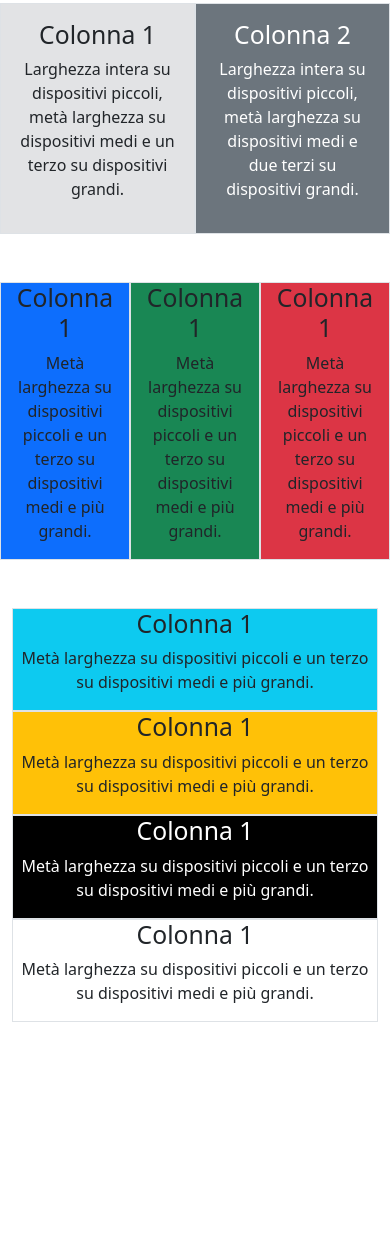
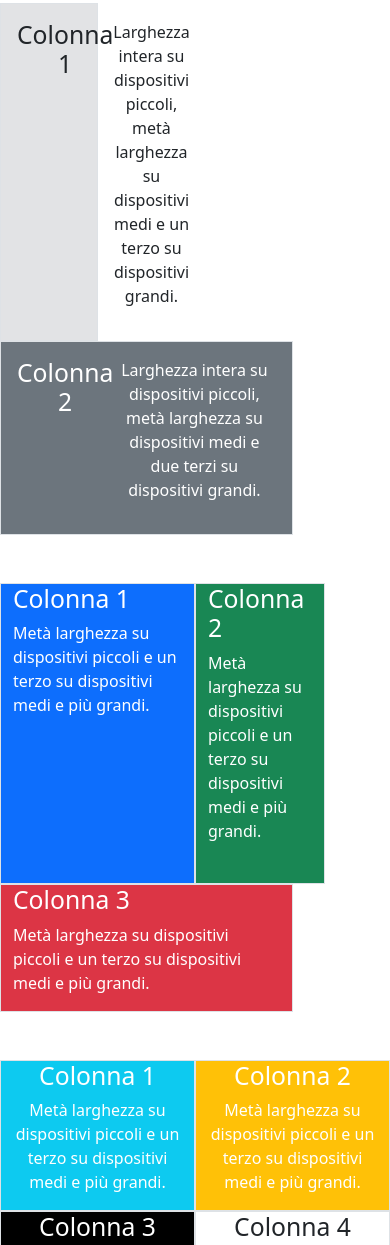
Before and after one commit to willymariino/htmlcss-bootstrap-layout, a plain HTML site: page index.html in a window 390 px wide. Shown: the part 204-1449 px from the top of the page. Before the commit the page ends 1226 px from the top, so only its background shows below. Drawn offline with nearby package versions, Linux system fonts and the light colour scheme.

Commit message:
fixed second and third row of columns in mobile

```diff
--- a/index.html
+++ b/index.html
@@ -4,7 +4,7 @@
 <head>
     <meta charset="utf-8">
     <meta name="viewport" content="width=device-width, initial-scale=1">
-    <title>Bootstrap demo</title>
+    <title>Bootstrap Grid layout</title>
     <link href="https://cdn.jsdelivr.net/npm/bootstrap@5.3.3/dist/css/bootstrap.min.css" rel="stylesheet"
         integrity="sha384-QWTKZyjpPEjISv5WaRU9OFeRpok6YctnYmDr5pNlyT2bRjXh0JMhjY6hW+ALEwIH" crossorigin="anonymous">
 </head>
@@ -15,16 +15,16 @@
 
     <!-- prime due colonne bianco-grige -->
 
-    <div class="container text-center mt-5 d-flex ">
-        <div class="row align-items-start">
-            <div class="col border bg-secondary-subtle w-25 p-3 d-flex flex-column ">
+    <div class="container text-center mt-5  ">
+        <div class="row align-items-start d-flex flex-column">
+            <div class="col border bg-secondary-subtle w-25 p-3 d-flex ">
                 <h2>Colonna 1</h2>
                 <p>Larghezza intera su dispositivi piccoli, metà larghezza su dispositivi medi e un terzo su dispositivi
                     grandi. </p>
             </div>
 
 
-            <div class="col border bg-secondary w-75 p-3 d-flex flex-column text-white ">
+            <div class="col border bg-secondary w-75 p-3 d-flex  text-white ">
                 <h2>Colonna 2</h2>
                 <p>Larghezza intera su dispositivi piccoli, metà larghezza su dispositivi medi e due terzi su
                     dispositivi grandi.</p>
@@ -37,77 +37,81 @@
 
 
     <!-- tre colonne blu verde rosso -->
+    <div class="container mt-5">
+        <div class="row">
+            <div class="col-9 border order-3 text-white bg-danger">
+                <h2>Colonna 3</h2>
+                <p>Metà larghezza su dispositivi piccoli e un terzo su dispositivi medi e
+                    più grandi.
+                </p>
+            </div>
+
+            <div class="col-4 border order-2 text-white bg-success">
+                <h2>Colonna 2</h2>
+                <p>Metà larghezza su dispositivi piccoli e un terzo su dispositivi medi e
+                    più grandi.
+                </p><br>
+            </div>
+
+            <div class="col-6 border order-1 text-white bg-primary">
+                <h2>Colonna 1</h2>
+                <p>Metà larghezza su dispositivi piccoli e un terzo su dispositivi medi e
+                    più grandi.
+                </p><br>
+            </div>
+        </div>
+    </div>
+
+    <!-- tre colonne blu verde rosso -->
+
+
+
+
+
+
+    <!-- quattro colonne azzurro, giallo, nero e bianco -->
     <div class="container text-center mt-5">
-        <div class="row align-items-center">
-
-            <div class="col border h-100 bg-primary">
+        <div class="row">
+            <div class="col-6 col-sm-4 border  text-white bg-info">
                 <h2>Colonna 1</h2>
                 <p>Metà larghezza su dispositivi piccoli e un terzo su dispositivi medi e
                     più grandi.
                 </p>
             </div>
 
-            <div class="col border h-100 bg-success">
-                <h2>Colonna 1</h2>
+            <div class="col-6 col-sm-4 border text-white bg-warning">
+                <h2>Colonna 2</h2>
                 <p>Metà larghezza su dispositivi piccoli e un terzo su dispositivi medi e
                     più grandi.
                 </p>
             </div>
 
-            <div class="col border h-100 bg-danger">
-                <h2>Colonna 1</h2>
+            <!-- Force next columns to break to new line at md breakpoint and up -->
+            <div class="w-100 d-none d-md-block"></div>
+
+            <div class="col-6 col-sm-4 border bg-black text-white">
+                <h2>Colonna 3</h2>
                 <p>Metà larghezza su dispositivi piccoli e un terzo su dispositivi medi e
                     più grandi.
                 </p>
             </div>
-
+            <div class="col-6 col-sm-4 border ">
+                <h2>Colonna 4</h2>
+                <p>Metà larghezza su dispositivi piccoli e un terzo su dispositivi medi e
+                    più grandi.
+                </p>
+            </div>
         </div>
-    </div>
-    <!-- tre colonne blu verde rosso -->
-
-
-
-    <!-- quattro colonne azzurro, giallo, nero e bianco -->
-    <div class="container text-center mt-5">
-
-        <div class="col border  bg-info">
-            <h2>Colonna 1</h2>
-            <p>Metà larghezza su dispositivi piccoli e un terzo su dispositivi medi e
-                più grandi.
-            </p>
-        </div>
-
-        <div class="col border  bg-warning">
-            <h2>Colonna 1</h2>
-            <p>Metà larghezza su dispositivi piccoli e un terzo su dispositivi medi e
-                più grandi.
-            </p>
-        </div>
-
-        <div class="col border  bg-black text-white">
-            <h2>Colonna 1</h2>
-            <p>Metà larghezza su dispositivi piccoli e un terzo su dispositivi medi e
-                più grandi.
-            </p>
-        </div>
-
-        <div class="col border  ">
-            <h2>Colonna 1</h2>
-            <p>Metà larghezza su dispositivi piccoli e un terzo su dispositivi medi e
-                più grandi.
-            </p>
-        </div>
-
     </div>
     <!-- quattro colonne azzurro, giallo, nero e bianco -->
 
 
 
 
-
+    <!--
     <script src="https://cdn.jsdelivr.net/npm/bootstrap@5.3.3/dist/js/bootstrap.bundle.min.js"
         integrity="sha384-YvpcrYf0tY3lHB60NNkmXc5s9fDVZLESaAA55NDzOxhy9GkcIdslK1eN7N6jIeHz"
-        crossorigin="anonymous"></script>
+        crossorigin="anonymous"></script> -->
 </body>
 
 </html>
```
